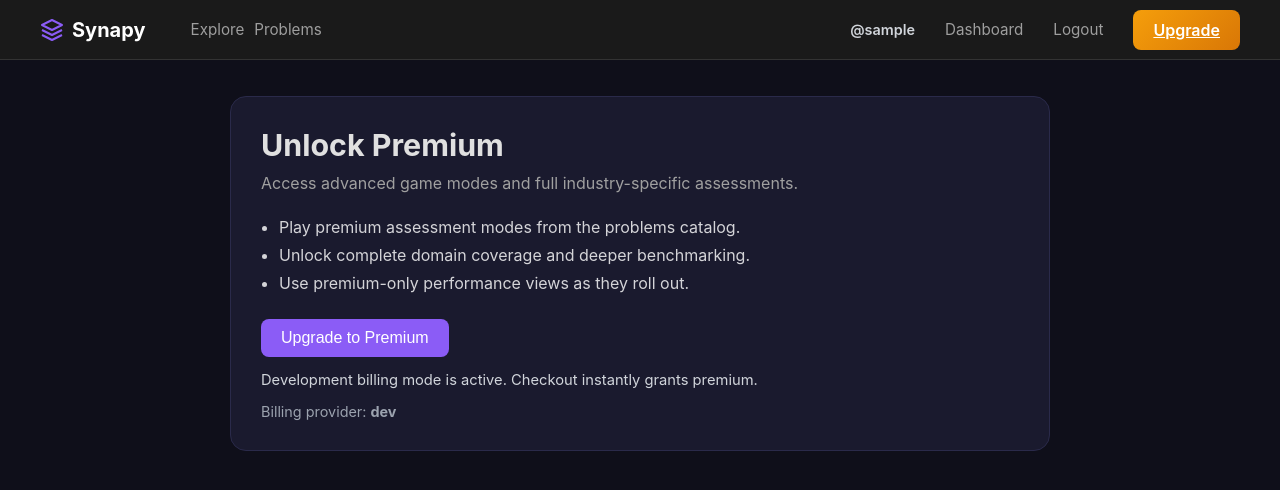
After one commit to SingularTensor/Synapy, a Flask app: page /upgrade in a window 1280 px wide. The commit adds this page. Shown: the top 490 px of the page. Run offline with Flask 3, Linux system fonts and the light colour scheme; the visitor is signed in with stand-in values (Sample User, id 1); some libraries are stand-ins or nearby versions.

Commit message:
feat: add Stripe upgrade flow, env config, and tests

```diff
--- a/app.py
+++ b/app.py
@@ -4,9 +4,12 @@ from flask_limiter.util import get_remote_address
 from flask_login import LoginManager
 from flask_migrate import Migrate
 from flask_wtf.csrf import CSRFProtect
+from dotenv import load_dotenv
 from database import db, User
 from datetime import timedelta
 import os
+
+load_dotenv()
 
 
 def env_bool(var_name, default=False):
@@ -68,6 +71,14 @@ app.config['RATE_LIMIT_ADMIN_MUTATIONS'] = os.environ.get(
     'RATE_LIMIT_ADMIN_MUTATIONS',
     '30 per minute' if is_production else '300 per minute',
 )
+app.config['RATE_LIMIT_UPGRADE_CHECKOUT'] = os.environ.get(
+    'RATE_LIMIT_UPGRADE_CHECKOUT',
+    '10 per minute' if is_production else '100 per minute',
+)
+app.config['BILLING_PROVIDER'] = os.environ.get('BILLING_PROVIDER', 'dev').strip().lower()
+app.config['STRIPE_SECRET_KEY'] = os.environ.get('STRIPE_SECRET_KEY', '')
+app.config['STRIPE_PRICE_ID'] = os.environ.get('STRIPE_PRICE_ID', '')
+app.config['STRIPE_WEBHOOK_SECRET'] = os.environ.get('STRIPE_WEBHOOK_SECRET', '')
 
 db.init_app(app)
 migrate = Migrate(app, db)
--- a/requirements.txt
+++ b/requirements.txt
@@ -5,4 +5,6 @@ Flask-Migrate==4.0.7
 Flask-SQLAlchemy==3.1.1
 Flask-WTF==1.2.1
 SQLAlchemy==2.0.44
+stripe==11.6.0
+python-dotenv==1.0.1
 Werkzeug==3.1.4
--- a/routes.py
+++ b/routes.py
@@ -1,10 +1,10 @@
 import math
 import os
 from functools import wraps
-from flask import render_template, request, jsonify, redirect, url_for, flash, abort
+from flask import render_template, request, jsonify, redirect, url_for, flash, abort, current_app
 from flask_login import login_user, logout_user, login_required, current_user
 
-from app import app, limiter
+from app import app, limiter, csrf
 from database import db, User, GameType, GameSession, CognitiveScore, COGNITIVE_DOMAINS
 
 COGNITIVE_WEIGHT_VERSION = '2026-02-22-v4'
@@ -143,6 +143,83 @@ def user_can_access_game(user, game_type):
     if game_type.access_level != 'premium':
         return True
     return user_has_premium_access(user)
+
+
+def get_billing_provider():
+    provider = (app.config.get('BILLING_PROVIDER') or 'dev').strip().lower()
+    if provider in {'dev', 'stripe'}:
+        return provider
+    return 'dev'
+
+
+def set_user_premium_state(user_id, is_premium):
+    user = db.session.get(User, int(user_id))
+    if user is None:
+        return None
+    user.is_premium = bool(is_premium)
+    db.session.commit()
+    return user
+
+
+def _create_stripe_checkout_session(user):
+    try:
+        import stripe  # type: ignore
+    except ImportError as exc:  # pragma: no cover - guarded by runtime config
+        raise RuntimeError('Stripe SDK is not installed. Add `stripe` to requirements.') from exc
+
+    stripe_secret_key = app.config.get('STRIPE_SECRET_KEY')
+    stripe_price_id = app.config.get('STRIPE_PRICE_ID')
+    if not stripe_secret_key or not stripe_price_id:
+        raise RuntimeError('Stripe is not configured. Set STRIPE_SECRET_KEY and STRIPE_PRICE_ID.')
+
+    stripe.api_key = stripe_secret_key
+    success_url = url_for('upgrade_success', _external=True) + '?session_id={CHECKOUT_SESSION_ID}'
+    cancel_url = url_for('upgrade_cancel', _external=True)
+
+    return stripe.checkout.Session.create(
+        mode='subscription',
+        line_items=[{'price': stripe_price_id, 'quantity': 1}],
+        success_url=success_url,
+        cancel_url=cancel_url,
+        client_reference_id=str(user.id),
+        customer_email=user.email,
+        metadata={'user_id': str(user.id)},
+    )
+
+
+def _extract_stripe_user_id(session_obj):
+    metadata = session_obj.get('metadata') or {}
+    user_id_raw = metadata.get('user_id') or session_obj.get('client_reference_id')
+    try:
+        return int(user_id_raw)
+    except (TypeError, ValueError):
+        return None
+
+
+def _sync_stripe_checkout_session_for_current_user(session_id, expected_user_id):
+    try:
+        import stripe  # type: ignore
+    except ImportError as exc:  # pragma: no cover - guarded by runtime config
+        raise RuntimeError('Stripe SDK is not installed. Add `stripe` to requirements.') from exc
+
+    stripe_secret_key = app.config.get('STRIPE_SECRET_KEY')
+    if not stripe_secret_key:
+        raise RuntimeError('Stripe is not configured. Set STRIPE_SECRET_KEY.')
+
+    stripe.api_key = stripe_secret_key
+    session_obj = stripe.checkout.Session.retrieve(session_id)
+
+    session_user_id = _extract_stripe_user_id(session_obj)
+    if session_user_id != int(expected_user_id):
+        return False
+
+    payment_status = (session_obj.get('payment_status') or '').lower()
+    status = (session_obj.get('status') or '').lower()
+    if payment_status not in {'paid', 'no_payment_required'} and status != 'complete':
+        return False
+
+    set_user_premium_state(expected_user_id, True)
+    return True
 
 
 def parse_int_payload_field(
@@ -380,6 +457,123 @@ def dashboard():
                          recent_sessions=recent_sessions,
                          cognitive_scores=cognitive_scores,
                          domains=COGNITIVE_DOMAINS)
+
+
+@app.route('/upgrade')
+@login_required
+def upgrade():
+    return render_template(
+        'upgrade.html',
+        is_premium=user_has_premium_access(current_user),
+        billing_provider=get_billing_provider(),
+    )
+
+
+@app.route('/upgrade/checkout', methods=['POST'])
+@login_required
+@limiter.limit(lambda: app.config['RATE_LIMIT_UPGRADE_CHECKOUT'], methods=['POST'])
+def start_upgrade_checkout():
+    if user_has_premium_access(current_user):
+        flash('Your account already has Premium access.')
+        return redirect(url_for('upgrade'))
+
+    provider = get_billing_provider()
+    if provider == 'dev':
+        set_user_premium_state(current_user.id, True)
+        flash('Premium access enabled (development billing provider).')
+        return redirect(url_for('dashboard'))
+
+    if provider == 'stripe':
+        try:
+            checkout_session = _create_stripe_checkout_session(current_user)
+        except Exception:
+            current_app.logger.exception('Failed to create Stripe checkout session.')
+            flash('Unable to start Stripe checkout right now. Please try again.')
+            return redirect(url_for('upgrade'))
+        return redirect(checkout_session.url, code=303)
+
+    flash('Unsupported billing provider configuration.')
+    return redirect(url_for('upgrade'))
+
+
+@app.route('/upgrade/success')
+@login_required
+def upgrade_success():
+    if user_has_premium_access(current_user):
+        flash('Premium access confirmed.')
+        return redirect(url_for('dashboard'))
+
+    provider = get_billing_provider()
+    if provider == 'dev':
+        set_user_premium_state(current_user.id, True)
+        flash('Premium access enabled.')
+        return redirect(url_for('dashboard'))
+
+    if provider == 'stripe':
+        session_id = (request.args.get('session_id') or '').strip()
+        if not session_id:
+            flash('Missing Stripe session confirmation. Contact support if you were charged.')
+            return redirect(url_for('upgrade'))
+
+        try:
+            upgraded = _sync_stripe_checkout_session_for_current_user(session_id, current_user.id)
+        except Exception:
+            current_app.logger.exception('Stripe checkout confirmation failed.')
+            flash('Could not verify payment yet. Please refresh in a moment.')
+            return redirect(url_for('upgrade'))
+
+        if upgraded:
+            flash('Premium access activated.')
+            return redirect(url_for('dashboard'))
+
+        flash('Payment is still processing. Please check back shortly.')
+        return redirect(url_for('upgrade'))
+
+    flash('Unsupported billing provider configuration.')
+    return redirect(url_for('upgrade'))
+
+
+@app.route('/upgrade/cancel')
+@login_required
+def upgrade_cancel():
+    flash('Checkout canceled. Your account remains on the free tier.')
+    return redirect(url_for('upgrade'))
+
+
+@app.route('/api/billing/stripe/webhook', methods=['POST'])
+@csrf.exempt
+def stripe_webhook():
+    if get_billing_provider() != 'stripe':
+        abort(404)
+
+    try:
+        import stripe  # type: ignore
+    except ImportError:
+        return jsonify({'error': 'Stripe SDK is not installed'}), 503
+
+    stripe_secret_key = app.config.get('STRIPE_SECRET_KEY')
+    stripe_webhook_secret = app.config.get('STRIPE_WEBHOOK_SECRET')
+    if not stripe_secret_key or not stripe_webhook_secret:
+        return jsonify({'error': 'Stripe webhook is not configured'}), 503
+
+    stripe.api_key = stripe_secret_key
+    payload = request.get_data(as_text=False)
+    sig_header = request.headers.get('Stripe-Signature', '')
+
+    try:
+        event = stripe.Webhook.construct_event(payload=payload, sig_header=sig_header, secret=stripe_webhook_secret)
+    except ValueError:
+        return jsonify({'error': 'Invalid payload'}), 400
+    except stripe.error.SignatureVerificationError:
+        return jsonify({'error': 'Invalid signature'}), 400
+
+    if event.get('type') == 'checkout.session.completed':
+        session_obj = event.get('data', {}).get('object', {})
+        user_id = _extract_stripe_user_id(session_obj)
+        if user_id is not None:
+            set_user_premium_state(user_id, True)
+
+    return jsonify({'received': True})
 
 
 @app.route('/play/<game_slug>')
--- a/templates/base.html
+++ b/templates/base.html
@@ -255,13 +255,15 @@
             <span class="nav-username">@{{ current_user.username }}</span>
             <a href="{{ url_for('dashboard') }}" class="nav-link">Dashboard</a>
             <a href="{{ url_for('logout') }}" class="nav-link text-muted">Logout</a>
-            <a href="#" class="btn btn-premium">Upgrade</a>
+            <a href="{{ url_for('upgrade') }}" class="btn btn-premium">
+                {{ 'Premium' if current_user.is_premium else 'Upgrade' }}
+            </a>
             {% else %}
             <div class="auth-links">
                 <a href="{{ url_for('register') }}">Register</a> <span class="divider">or</span> <a
                     href="{{ url_for('login') }}">Log in</a>
             </div>
-            <a href="#" class="btn btn-premium">Upgrade</a>
+            <a href="{{ url_for('upgrade') }}" class="btn btn-premium">Upgrade</a>
             {% endif %}
         </div>
     </nav>
--- /dev/null
+++ b/templates/upgrade.html
@@ -0,0 +1,92 @@
+{% extends 'base.html' %}
+
+{% block title %}Upgrade - Synapy{% endblock %}
+
+{% block head %}
+<style>
+    .upgrade-wrap {
+        max-width: 860px;
+        margin: 36px auto;
+        padding: 0 20px 40px;
+    }
+    .upgrade-card {
+        background: #1a1a2e;
+        border: 1px solid #2a2a4a;
+        border-radius: 16px;
+        padding: 30px;
+    }
+    .upgrade-card h1 {
+        margin: 0 0 10px;
+        font-size: 1.9rem;
+    }
+    .upgrade-sub {
+        color: #a0a0a0;
+        margin-bottom: 24px;
+    }
+    .upgrade-list {
+        margin: 0 0 26px;
+        padding-left: 18px;
+        color: #d4d4d8;
+    }
+    .upgrade-list li {
+        margin-bottom: 8px;
+    }
+    .upgrade-meta {
+        margin-top: 14px;
+        color: #9ca3af;
+        font-size: 0.9rem;
+    }
+    .upgrade-state {
+        display: inline-block;
+        margin-top: 8px;
+        margin-bottom: 18px;
+        padding: 6px 12px;
+        border-radius: 999px;
+        font-size: 0.85rem;
+        background: rgba(34, 197, 94, 0.16);
+        color: #86efac;
+        border: 1px solid rgba(34, 197, 94, 0.42);
+    }
+    .upgrade-note {
+        margin-top: 14px;
+        color: #d1d5db;
+        font-size: 0.92rem;
+    }
+</style>
+{% endblock %}
+
+{% block content %}
+<div class="upgrade-wrap">
+    <div class="upgrade-card">
+        <h1>Unlock Premium</h1>
+        <div class="upgrade-sub">Access advanced game modes and full industry-specific assessments.</div>
+
+        {% if is_premium %}
+        <div class="upgrade-state">Premium Active</div>
+        <div class="upgrade-note">Your account already has premium access.</div>
+        <a href="{{ url_for('problems') }}" class="btn btn-primary" style="margin-top: 16px;">Continue Training</a>
+        {% else %}
+        <ul class="upgrade-list">
+            <li>Play premium assessment modes from the problems catalog.</li>
+            <li>Unlock complete domain coverage and deeper benchmarking.</li>
+            <li>Use premium-only performance views as they roll out.</li>
+        </ul>
+
+        <form method="POST" action="{{ url_for('start_upgrade_checkout') }}">
+            <input type="hidden" name="csrf_token" value="{{ csrf_token() }}">
+            <button type="submit" class="btn btn-primary">Upgrade to Premium</button>
+        </form>
+
+        {% if billing_provider == 'dev' %}
+        <div class="upgrade-note">Development billing mode is active. Checkout instantly grants premium.</div>
+        {% elif billing_provider == 'stripe' %}
+        <div class="upgrade-note">Secure checkout is provided by Stripe.</div>
+        {% else %}
+        <div class="upgrade-note">Billing provider: {{ billing_provider }}</div>
+        {% endif %}
+        {% endif %}
+
+        <div class="upgrade-meta">Billing provider: <strong>{{ billing_provider }}</strong></div>
+    </div>
+</div>
+{% endblock %}
```
Also changed, not shown: tests/test_upgrade_flow.py (added, +95 -0 lines), README.md, 1 other file.
